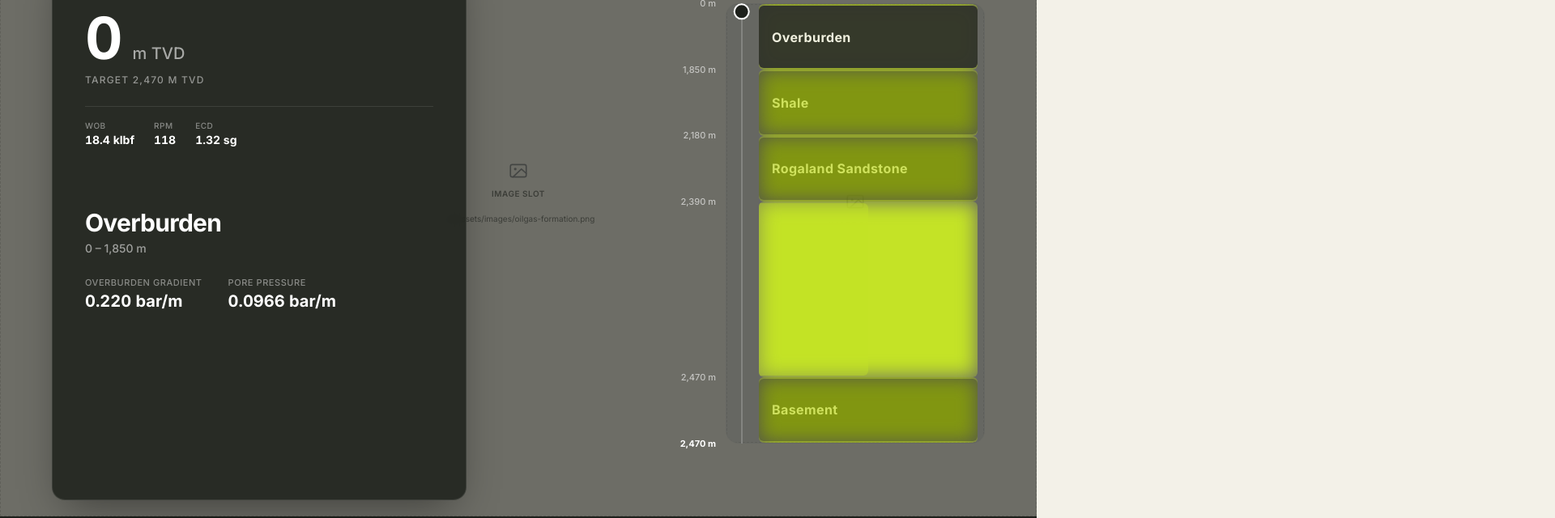
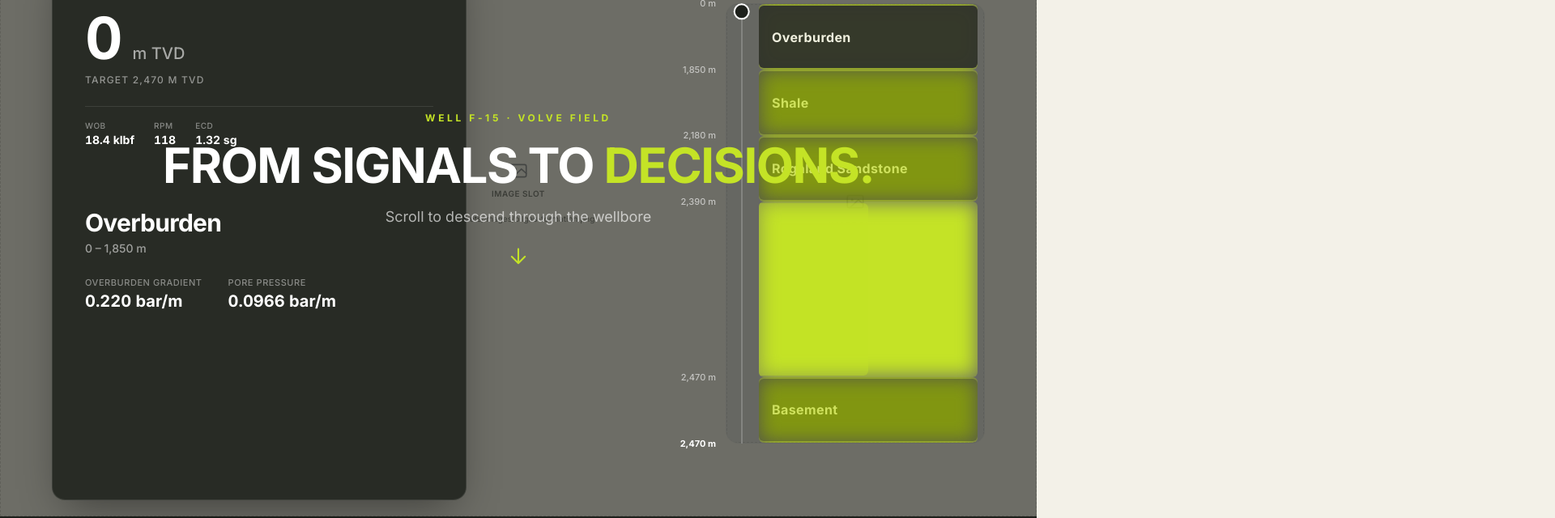
Before and after one commit to Neel-K26/amcule-website, a React (Vite) app: page / in a window 1280 px wide. Shown: the part 4460-5100 px from the top of the page at 81% size, 1920 px wide, since content can reach past the window. Built offline with nearby package versions, Linux system fonts and the light colour scheme.

Commit message:
O&G entry state, team enlarged

```diff
--- a/src/components/sections/OilGas.tsx
+++ b/src/components/sections/OilGas.tsx
@@ -194,6 +194,7 @@ function PinnedWellbore() {
   const payoffRef = useRef<HTMLDivElement | null>(null)
   const approachRef = useRef<HTMLDivElement | null>(null)
   const warmOverlayRef = useRef<HTMLDivElement | null>(null)
+  const entryRef = useRef<HTMLDivElement | null>(null)
   const formationOverlayRef = useRef<HTMLDivElement | null>(null)
   const crosshairRef = useRef<HTMLDivElement | null>(null)
   const heimdalBandRef = useRef<HTMLDivElement | null>(null)
@@ -274,6 +275,14 @@ function PinnedWellbore() {
     function onUpdate(self: ScrollTrigger) {
       const progress = self.progress
       const { index, local, depth, bitLocal, arrivalLocal } = depthAndBitAt(progress)
+
+      // Entry title card — fully visible at rest, gone within the first
+      // ~3% of scroll so the descent takes over almost immediately.
+      if (entryRef.current) {
+        const entryOpacity = clamp01(1 - progress * 32)
+        entryRef.current.style.opacity = String(entryOpacity)
+        entryRef.current.style.pointerEvents = entryOpacity > 0.05 ? 'auto' : 'none'
+      }
 
       const bitFraction = boundaries[index] + formationLayers[index].weight * bitLocal
       setBitY(bitFraction * trackHeight)
@@ -426,6 +435,23 @@ function PinnedWellbore() {
         aria-hidden="true"
         className="pointer-events-none absolute inset-0 bg-[#C87A3D] opacity-0"
       />
+
+      {/* Entry state — what's on screen before any scroll happens, so the
+          section is never a blank dark frame. Fades out almost instantly
+          once the user scrolls, handing off to the descent. */}
+      <div
+        ref={entryRef}
+        className="absolute inset-0 z-20 flex flex-col items-center justify-center gap-5 px-6 text-center transition-opacity duration-200"
+      >
+        <p className="text-xs font-bold uppercase tracking-[0.3em] text-lichen-400">Well F-15 &middot; Volve Field</p>
+        <h3 className="font-display text-4xl font-bold uppercase tracking-tight text-white sm:text-5xl md:text-6xl">
+          From signals to <span className="text-lichen-400">decisions.</span>
+        </h3>
+        <p className="max-w-sm text-base text-white/65 sm:text-lg">Scroll to descend through the wellbore</p>
+        <svg className="mt-2 h-7 w-7 animate-bounce text-lichen-400" viewBox="0 0 24 24" fill="none" aria-hidden="true">
+          <path d="M12 4v14M5 12l7 7 7-7" stroke="currentColor" strokeWidth="1.8" strokeLinecap="round" strokeLinejoin="round" />
+        </svg>
+      </div>
 
       <div className="container-page grid h-screen grid-cols-[1fr_auto] items-center gap-10 py-24">
         {/* Left: depth readout + cross-fading layer panel, on its own
--- a/src/components/sections/Team.tsx
+++ b/src/components/sections/Team.tsx
@@ -8,30 +8,30 @@ const team = [
   {
     name: 'Neel Khairnar',
     role: 'Founder & CEO',
-    body: 'ILM architecture, TENETDrill and the Volve calibration work.',
+    body: 'Architected Amcule&rsquo;s Independent Language Model from first principles, and built TENETDrill&rsquo;s physics-informed prediction core end-to-end. Led the Volve field calibration work that grounds the platform&rsquo;s drilling intelligence in real, publicly verifiable data &mdash; not synthetic benchmarks.',
     photo: 'team-nk.jpg',
   },
   {
     name: 'Dr. Bharat Kale',
     role: 'Director & Domain Validator',
-    body: 'Ex-Director General, C-MET. 30+ years in applied research and materials/electronics R&D leadership.',
+    body: 'Former Director General of C-MET, with more than three decades leading applied research in materials science and electronics. Brings institutional rigor to Amcule&rsquo;s domain validation process, holding every model decision to the standard of real industrial deployment.',
     photo: 'team-bk.jpg',
   },
   {
     name: 'Raj Kapoor',
     role: 'Strategic Advisor',
-    body: 'Founder, IBA. Dubai Golden Visa holder with an ADNOC / QatarEnergy network across the GCC.',
+    body: 'Founder of IBA and a Dubai Golden Visa holder with deep relationships across ADNOC and QatarEnergy. Advises on go-to-market strategy and partnership structuring across the GCC&rsquo;s national oil companies.',
     photo: 'team-rk.jpg',
   },
 ]
 
 /**
- * A member's headshot — same 56px rounded-full slot as the old
- * initial-letter avatar. Falls back to those initials if the photo isn't
+ * A member's headshot — fills the top of the card as a proper photo, not
+ * a small avatar. Falls back to an initials circle if the photo isn't
  * present yet or fails to load, rather than SiteImage's generic
  * "image slot" placeholder, which would look out of place here.
  */
-function TeamAvatar({ photo, name }: { photo: string; name: string }) {
+function TeamPhoto({ photo, name }: { photo: string; name: string }) {
   const src = getImage(photo)
   const [errored, setErrored] = useState(false)
   const initials = name
@@ -41,8 +41,10 @@ function TeamAvatar({ photo, name }: { photo: string; name: string }) {
 
   if (!src || errored) {
     return (
-      <div className="mb-5 flex h-14 w-14 items-center justify-center rounded-full border border-lichen-500/30 bg-lichen-500/10 font-display text-lg font-bold text-lichen-600">
-        {initials}
+      <div className="flex h-60 w-full items-center justify-center bg-charcoal-900">
+        <span className="flex h-16 w-16 items-center justify-center rounded-full border border-lichen-500/30 bg-lichen-500/10 font-display text-xl font-bold text-lichen-400">
+          {initials}
+        </span>
       </div>
     )
   }
@@ -53,7 +55,7 @@ function TeamAvatar({ photo, name }: { photo: string; name: string }) {
       alt={name}
       loading="lazy"
       onError={() => setErrored(true)}
-      className="mb-5 h-14 w-14 rounded-full border border-lichen-500/30 object-cover"
+      className="h-60 w-full object-cover"
     />
   )
 }
@@ -75,11 +77,16 @@ export function Team() {
 
         <div className="mt-16 grid grid-cols-1 gap-6 sm:grid-cols-3">
           {team.map((member) => (
-            <WetSurface key={member.name} className="reveal p-8">
-              <TeamAvatar photo={member.photo} name={member.name} />
-              <h3 className="font-display text-lg font-bold text-slag-900">{member.name}</h3>
-              <p className="mt-1 text-xs font-semibold uppercase tracking-wider text-lichen-600">{member.role}</p>
-              <p className="mt-3 text-sm leading-relaxed text-stone-500">{member.body}</p>
+            <WetSurface
+              key={member.name}
+              className="reveal flex min-h-[400px] flex-col overflow-hidden border-t-[3px] border-t-lichen-500"
+            >
+              <TeamPhoto photo={member.photo} name={member.name} />
+              <div className="flex flex-1 flex-col p-7">
+                <h3 className="font-display text-2xl font-bold text-slag-900">{member.name}</h3>
+                <p className="mt-1 text-sm font-semibold uppercase tracking-wider text-lichen-600">{member.role}</p>
+                <p className="mt-4 text-sm leading-relaxed text-stone-500" dangerouslySetInnerHTML={{ __html: member.body }} />
+              </div>
             </WetSurface>
           ))}
         </div>
```
